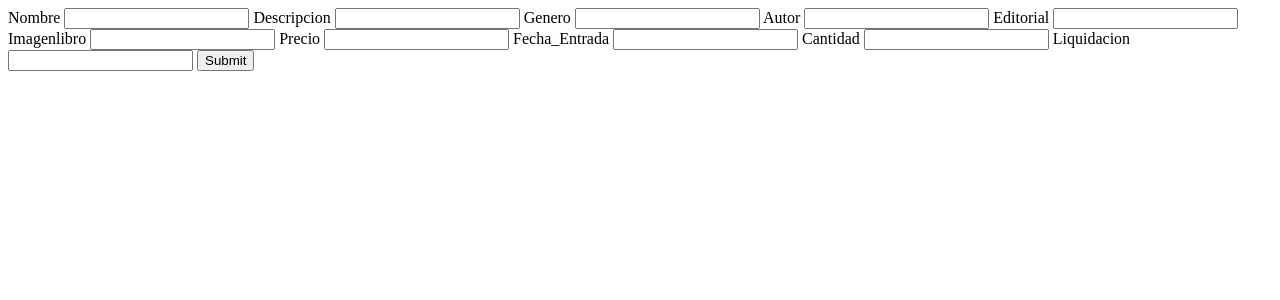
After one commit to Alex12671/nosemipanaM07-M09, a PHP site: page /views/admin/AddProducts.php in a window 1280 px wide. The commit adds this page. Shown: the top 300 px of the page. Run offline with PHP 8.4, Linux system fonts and the light colour scheme.

Commit message:
Start of the 'add products' form

```diff
--- /dev/null
+++ b/views/admin/AddProducts.php
@@ -0,0 +1,35 @@
+<?php session_start(); ?>
+<!DOCTYPE html>
+<html lang="es">
+<head>
+    <meta charset="UTF-8">
+    <meta http-equiv="X-UA-Compatible" content="IE=edge">
+    <meta name="viewport" content="width=device-width, initial-scale=1.0">
+    <title>Login</title>
+</head>
+<body>
+    <form action='index.php?controller=product&action=AddProducts' method='POST'>
+        <label>Nombre</label>
+        <input type='text' name='Nombre'>
+        <label>Descripcion</label>
+        <input type='text' name='Descripcion'>
+        <label>Genero</label>
+        <input type='text' name='Genero'>
+        <label>Autor</label>
+        <input type='text' name='Autor'>
+        <label>Editorial</label>
+        <input type='text' name='Editorial'>
+        <label>Imagenlibro</label>
+        <input type='text' name='Imagenlibro'>
+        <label>Precio</label>
+        <input type='text' name='Precio'>
+        <label>Fecha_Entrada</label>
+        <input type='text' name='Fecha_Entrada'>
+        <label>Cantidad</label>
+        <input type='text' name='Cantidad'>
+        <label>Liquidacion</label>
+        <input type='text' name='Liquidacion'>
+        <input type='submit' name='enviar'>
+    </form>
+</body>
+</html>
--- /dev/null
+++ b/views/admin/MenuAdmin.php
@@ -0,0 +1,4 @@
+<ul>
+    <li> <a href= "index.php?controller=category&action=getCategories" > Añadir Producto </a></li>
+    <li> <a href= "views/general/sortir.php" >salir </a></li>
+</ul>
--- a/views/general/sortir.php
+++ b/views/general/sortir.php
@@ -2,3 +2,5 @@
 session_start();
 session_destroy();
 ?>
+
+<meta http-equiv="refresh" content="0; url=../../index.php">
```
Also changed, not shown: controllers/adminController.php (+4 -3 lines), controllers/categoryController.php (added, +15 -0 lines), controllers/productController.php (added, +25 -0 lines), models/category.php (added, +23 -0 lines), models/product.php (added, +44 -0 lines).
